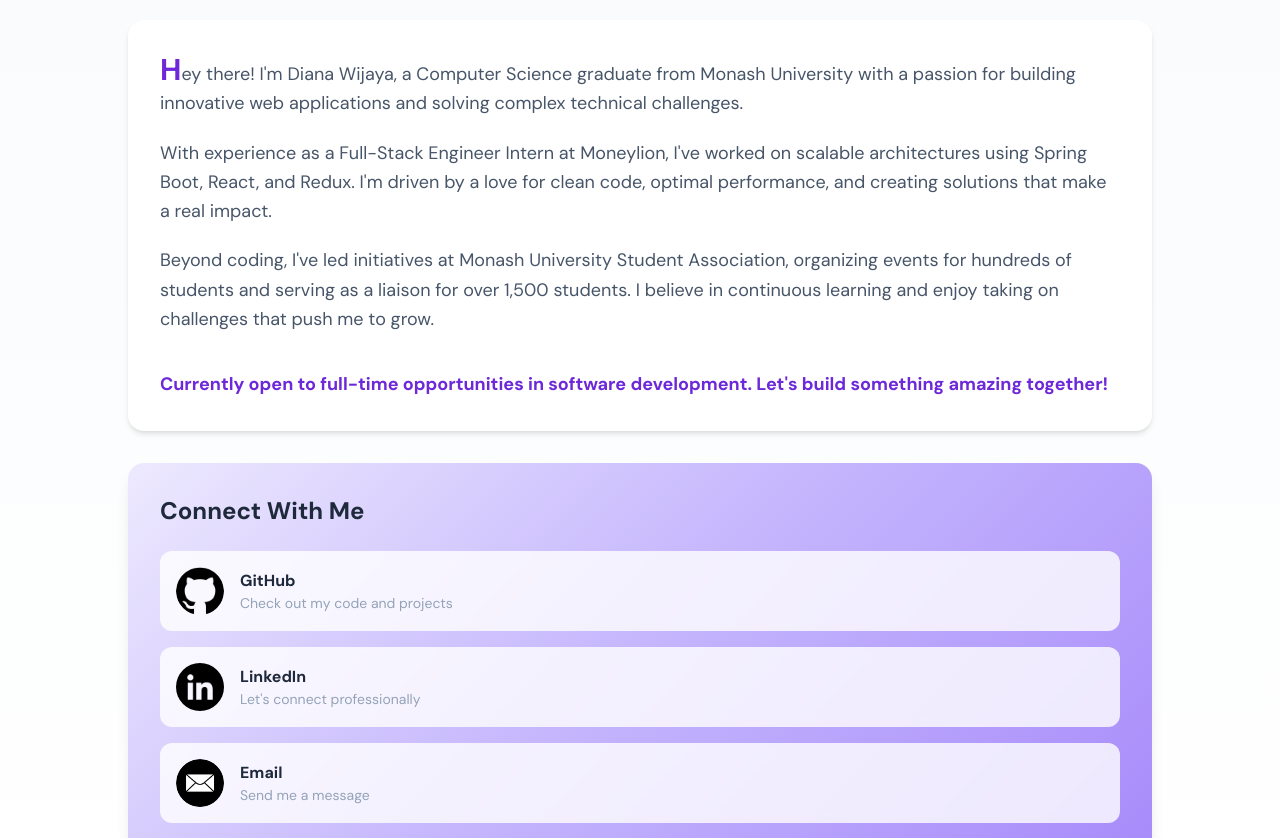
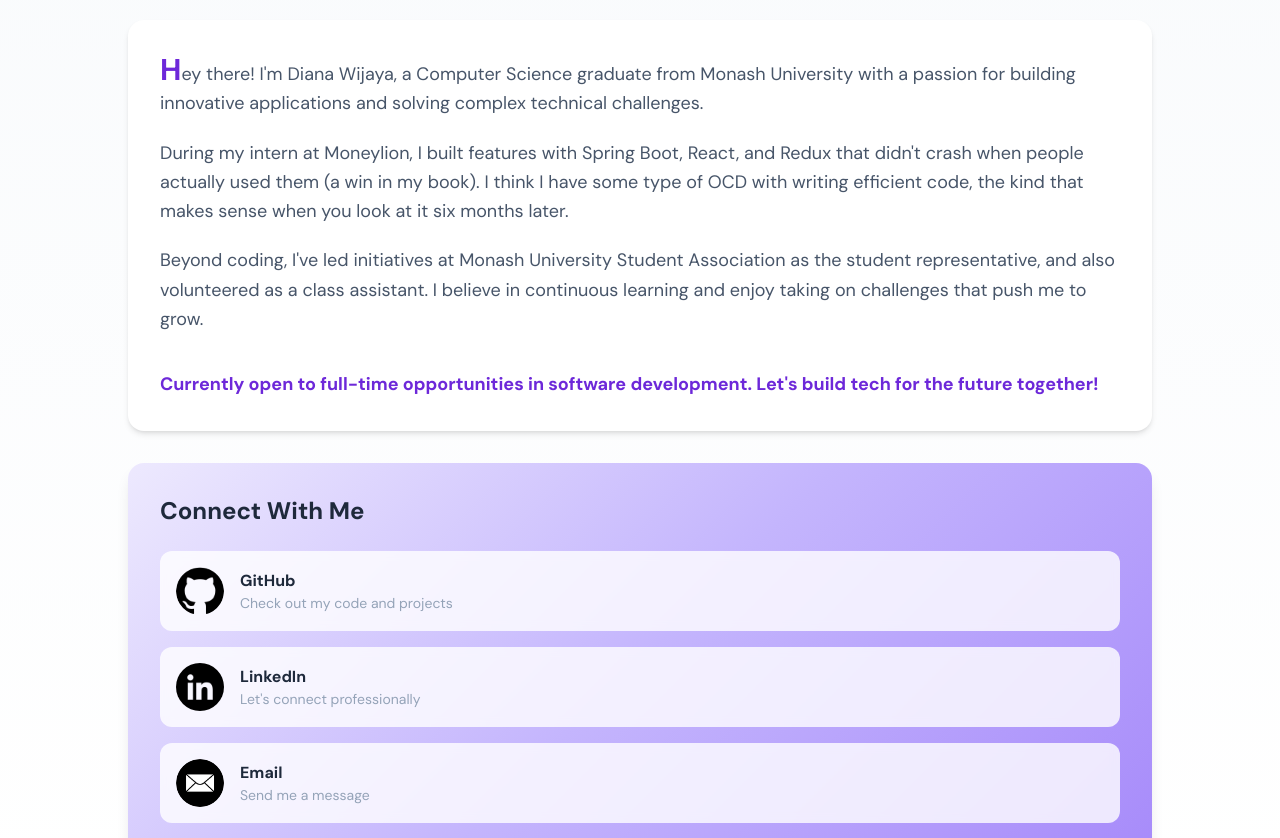
Before and after one commit to DianaWijaya/personal-website, a React (Vite) app: page / in a window 1280 px wide. Shown: the part 1060-1898 px from the top of the page. Built offline with nearby package versions, Linux system fonts and the light colour scheme.

Commit message:
Change about me

```diff
--- a/src/sections/aboutme/index.tsx
+++ b/src/sections/aboutme/index.tsx
@@ -49,16 +49,16 @@ const AboutMe = ({ setSelectedPage }: Props) => {
             <div className="bg-white p-8 rounded-2xl shadow-md hover:shadow-xl transition-shadow duration-300">
               <div className="space-y-5 text-text-medium leading-relaxed text-lg">
                 <p>
-                  <span className="text-3xl font-bold text-purple-main">H</span>ey there! I'm Diana Wijaya, a Computer Science graduate from Monash University with a passion for building innovative web applications and solving complex technical challenges.
+                  <span className="text-3xl font-bold text-purple-main">H</span>ey there! I'm Diana Wijaya, a Computer Science graduate from Monash University with a passion for building innovative applications and solving complex technical challenges.
                 </p>
                 <p>
-                  With experience as a Full-Stack Engineer Intern at Moneylion, I've worked on scalable architectures using Spring Boot, React, and Redux. I'm driven by a love for clean code, optimal performance, and creating solutions that make a real impact.
+                  During my intern at Moneylion, I built features with Spring Boot, React, and Redux that didn't crash when people actually used them (a win in my book). I think I have some type of OCD with writing efficient code, the kind that makes sense when you look at it six months later.
                 </p>
                 <p>
-                  Beyond coding, I've led initiatives at Monash University Student Association, organizing events for hundreds of students and serving as a liaison for over 1,500 students. I believe in continuous learning and enjoy taking on challenges that push me to grow.
+                  Beyond coding, I've led initiatives at Monash University Student Association as the student representative, and also volunteered as a class assistant. I believe in continuous learning and enjoy taking on challenges that push me to grow.
                 </p>
                 <p className="text-purple-main font-semibold pt-4">
-                  Currently open to full-time opportunities in software development. Let's build something amazing together!
+                  Currently open to full-time opportunities in software development. Let's build tech for the future together!
                 </p>
               </div>
             </div>
```
